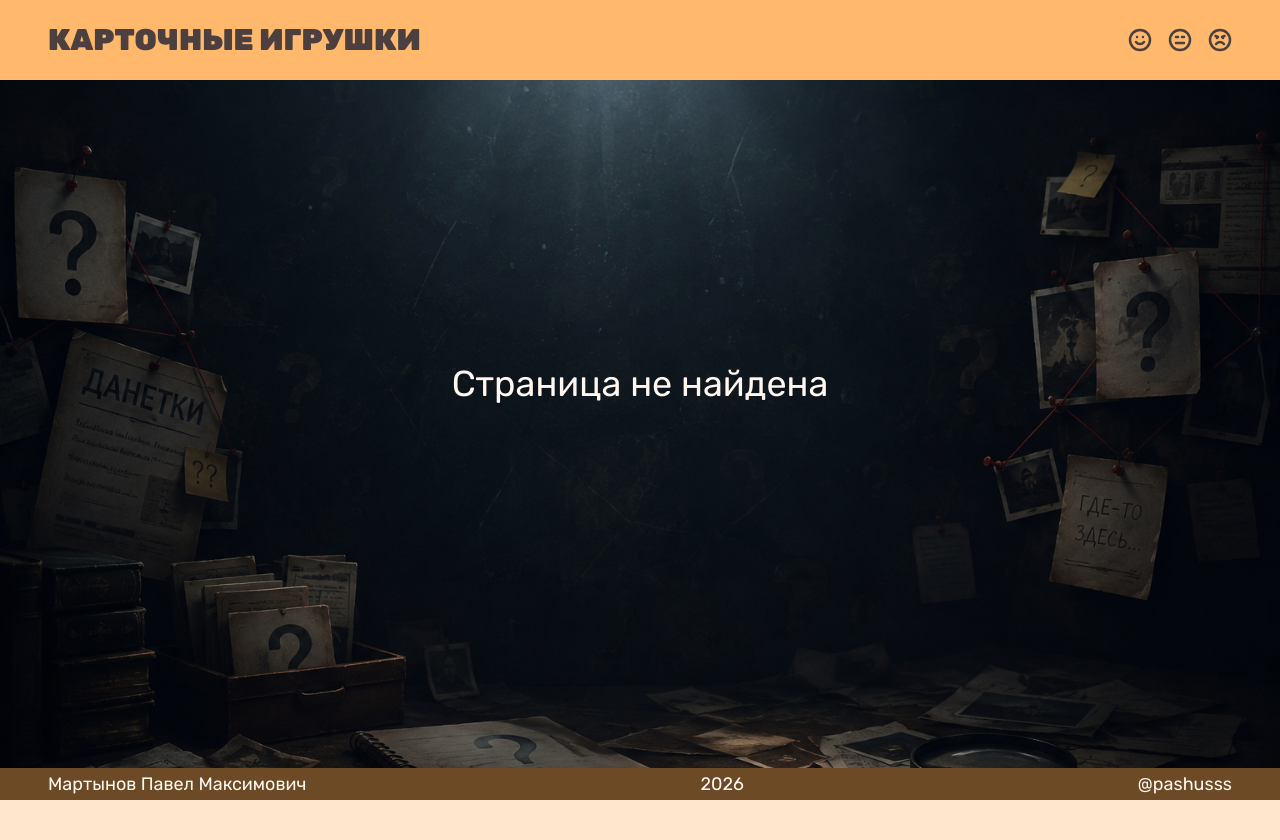
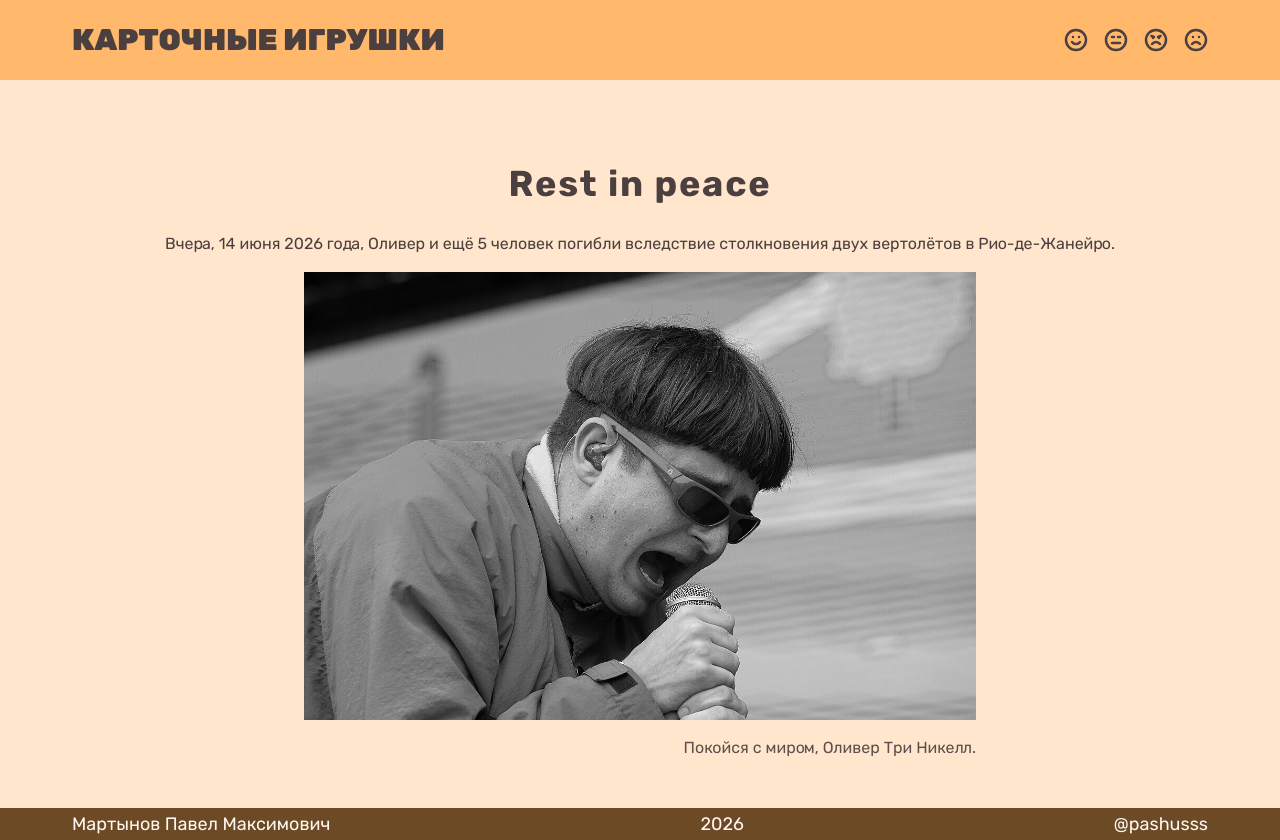
Before and after one commit to pashus/card-mini-games, a React (Vite) app in the folder frontend/: page /rip in a window 1280 px wide. Before the commit this address led to /not-found. Before the commit the page ends 800 px from the top, so only its background shows below. Built offline with nearby package versions, Linux system fonts and the light colour scheme.

Commit message:
feat: добавить страницу rip. поменять логику лэйаута. покойся с миром, Оливер.

```diff
--- a/frontend/src/App.tsx
+++ b/frontend/src/App.tsx
@@ -12,6 +12,7 @@ import {
   YnPage,
 } from "@/pages";
 import { Layout } from "@/components/layout";
+import { RestInPeacePage } from "./pages/rest-in-peace/rest-in-peace-page";
 
 function App() {
   const router = createBrowserRouter([
@@ -56,6 +57,10 @@ function App() {
           path: "*",
           element: <Navigate to="/not-found" replace />,
         },
+        {
+          path: "/rip",
+          element: <RestInPeacePage />,
+        },
       ],
     },
   ]);
--- a/frontend/src/components/index.ts
+++ b/frontend/src/components/index.ts
@@ -18,3 +18,4 @@ export { YnAdminEditCardForm } from "./yes-no-comps/yn-admin-edit-card-form";
 export { YnAdminEditCardModal } from "./yes-no-comps/yn-admin-edit-card-modal";
 export { TextArrow } from "./text-arrow";
 export { ImageUpload, type ImageItem } from "./image-form/image-upload";
+export * from "./rest-in-peace";
--- a/frontend/src/components/layout/footer.tsx
+++ b/frontend/src/components/layout/footer.tsx
@@ -1,6 +1,7 @@
 export function Footer() {
   return (
-    <footer className="bg-footer text-footer-foreground mx-auto flex h-8 w-full items-center justify-between px-6 md:text-lg lg:px-12">
+    <footer className="bg-footer text-footer-foreground flex h-8 px-6">
+      <div className="mx-auto flex w-full max-w-[1920px] items-center justify-between md:text-lg lg:px-12">
         <span className="hidden select-none md:block">
           Мартынов Павел Максимович
         </span>
@@ -11,6 +12,7 @@ export function Footer() {
             @pashusss
           </a>
         </span>
+      </div>
     </footer>
   );
 }
--- a/frontend/src/components/layout/header.tsx
+++ b/frontend/src/components/layout/header.tsx
@@ -1,9 +1,10 @@
-import { LuAngry, LuAnnoyed, LuSmile } from "react-icons/lu";
+import { LuAngry, LuAnnoyed, LuFrown, LuSmile } from "react-icons/lu";
 import { Link } from "react-router-dom";
 
 export function Header() {
   return (
-    <header className="bg-header flex min-h-20 flex-col items-center gap-1 px-6 py-2 text-center sm:flex-row sm:justify-between sm:gap-0 lg:px-12">
+    <header className="header bg-header flex min-h-20 px-6 py-2">
+      <div className="mx-auto flex w-full max-w-[1920px] flex-col items-center gap-1 text-center sm:flex-row sm:justify-between sm:gap-0 lg:px-12">
         <Link
           to="/"
           className="cursor-pointer text-2xl font-black uppercase select-none sm:text-3xl"
@@ -12,7 +13,10 @@ export function Header() {
         </Link>
         <div className="flex gap-4">
           <Link className="text-2xl" to="/yes-no-game">
-          <LuSmile strokeWidth={2.5} className="transition hover:text-black" />
+            <LuSmile
+              strokeWidth={2.5}
+              className="transition hover:text-black"
+            />
           </Link>
           <Link className="text-2xl" to="/admin/login">
             <LuAnnoyed
@@ -21,8 +25,18 @@ export function Header() {
             />
           </Link>
           <Link className="text-2xl" to="/admin/yes-no-game">
-          <LuAngry strokeWidth={2.5} className="transition hover:text-black" />
+            <LuAngry
+              strokeWidth={2.5}
+              className="transition hover:text-black"
+            />
           </Link>
+          <Link className="text-2xl" to="/rip">
+            <LuFrown
+              strokeWidth={2.5}
+              className="transition hover:text-black"
+            />
+          </Link>
+        </div>
       </div>
     </header>
   );
--- a/frontend/src/components/layout/layout.tsx
+++ b/frontend/src/components/layout/layout.tsx
@@ -8,17 +8,17 @@ export function Layout() {
   const isNotFoundPage = location.pathname === "/not-found";
 
   return (
-    <>
+    <div className="flex min-h-svh flex-col">
       <Header />
       <main
         className={cn(
-          `flex min-h-[calc(100svh-112px)] flex-col px-0`,
+          `flex flex-1 flex-col px-0`,
           isNotFoundPage ? "" : "pt-6 pb-12 lg:px-12",
         )}
       >
         <Outlet />
       </main>
       <Footer />
-    </>
+    </div>
   );
 }
--- /dev/null
+++ b/frontend/src/components/rest-in-peace/index.ts
@@ -0,0 +1 @@
+export * from "./rest-in-peace";
--- /dev/null
+++ b/frontend/src/components/rest-in-peace/rest-in-peace.tsx
@@ -0,0 +1,27 @@
+import OliverTree from "@/assets/oliver.jpeg";
+
+export function RestInPeace() {
+  return (
+    <div className="flex flex-1 flex-col">
+      <h1 className="self-center pt-15 text-center text-4xl font-bold tracking-wider">
+        Rest in peace
+      </h1>
+      <section className="mx-auto flex w-full max-w-7xl flex-col items-center gap-4 self-center px-6 pt-7 text-center lg:px-0">
+        <p className="text-center text-sm sm:text-base">
+          Вчера, 14 июня 2026 года, Оливер и ещё 5 человек погибли вследствие
+          столкновения двух вертолётов в Рио-де-Жанейро.
+        </p>
+        <div className="w-full max-w-2xl">
+          <img
+            src={OliverTree}
+            alt="Оливер Три"
+            className="w-full object-cover"
+          />
+        </div>
+        <div className="w-full max-w-2xl self-center text-end text-sm opacity-90 sm:text-base">
+          Покойся с миром, Оливер Три Никелл.
+        </div>
+      </section>
+    </div>
+  );
+}
--- /dev/null
+++ b/frontend/src/components/ui/aspect-ratio.tsx
@@ -0,0 +1,9 @@
+import { AspectRatio as AspectRatioPrimitive } from "radix-ui"
+
+function AspectRatio({
+  ...props
+}: React.ComponentProps<typeof AspectRatioPrimitive.Root>) {
+  return <AspectRatioPrimitive.Root data-slot="aspect-ratio" {...props} />
+}
+
+export { AspectRatio }
--- a/frontend/src/components/yes-no-comps/yn-admin.tsx
+++ b/frontend/src/components/yes-no-comps/yn-admin.tsx
@@ -54,7 +54,7 @@ export function YnAdmin() {
         className="absolute top-6 right-6 max-w-xl"
       /> */}
 
-      <section className="mx-auto max-w-7xl px-6 pt-7 text-center lg:px-0">
+      <section className="mx-auto max-w-7xl px-6 pt-15 text-center lg:px-0">
         <div className="flex items-center justify-center gap-2">
           <h1 className="text-center text-4xl font-bold tracking-wider">
             Данетки
--- /dev/null
+++ b/frontend/src/pages/rest-in-peace/rest-in-peace-page.tsx
@@ -0,0 +1,9 @@
+import { RestInPeace } from "@/components";
+
+export function RestInPeacePage() {
+  return (
+    <>
+      <RestInPeace />
+    </>
+  );
+}
```
Also changed, not shown: frontend/src/assets/oliver.jpeg (added), 1 other file (tests, documents, lock files or other folders). Lines whose indentation alone changed are shown as unchanged.
